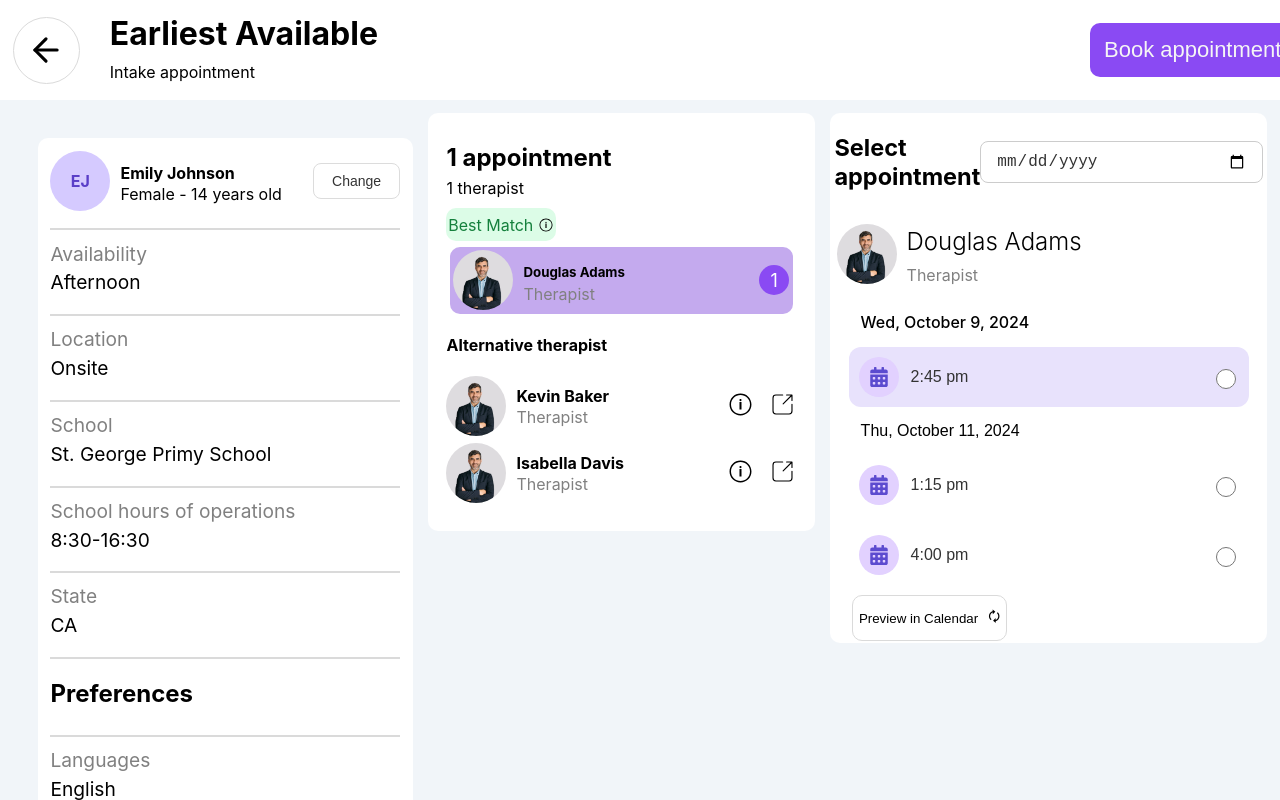
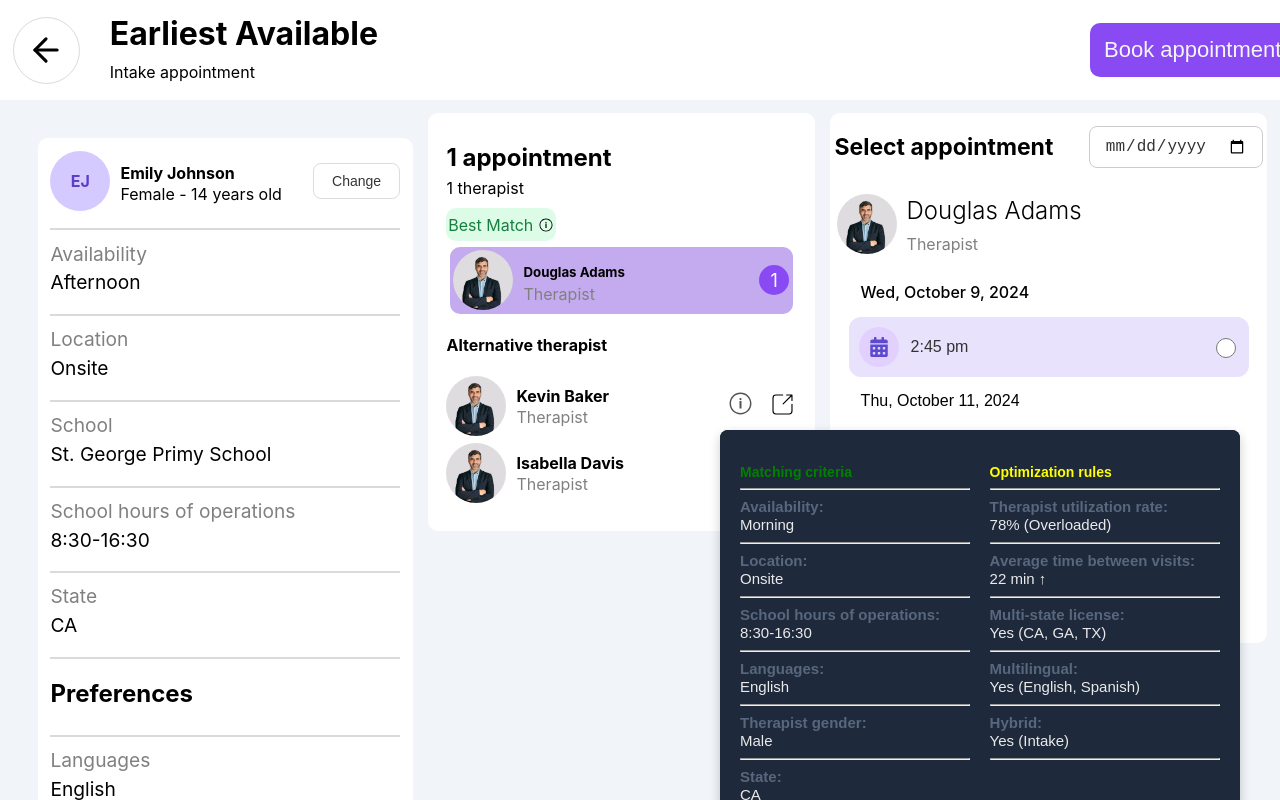
Before and after one commit to Namangarg110/Hazel_New_Frontend, a React (Create React App) app: page /earliestAvailable in a window 1280 px wide. Both pictures are taken after a click on the element 740 px from the left and 406 px from the top of the page. Shown: the top 800 px of the page. Built offline with nearby package versions, Linux system fonts and the light colour scheme.

Commit message:
I Have Create Popup In Earliest Available.js Side

```diff
--- a/src/CSS_Code/EarliestAvailableCSS.css
+++ b/src/CSS_Code/EarliestAvailableCSS.css
@@ -80,12 +80,10 @@
 }
 
 .LeftSide-ContentBox{
+    width: 32%;
     padding: 1%;
-    width: 32%;
+    border-radius: 10px;
     background-color: white;
-    /* margin-top: 2%; */
-    /* margin-left: 2%; */
-    border-radius: 10px;
 }
 
 .UserDetail-Image-Text{
@@ -281,7 +279,10 @@
   outline: none;
   transition: border-color 0.3s, box-shadow 0.3s;
   color: #333;
-  width: 30%;
+}
+
+.SelectAppointment-InputTag .date-input{
+    width: 45%;
 }
 
 /* Input Hover and Focus Styles */
@@ -300,8 +301,9 @@
     padding: 1%;
 }
 
-.SelectAppointment-InputTag h1 {
-    font-size: 23.5px;
+.SelectAppointment-InputTag .SelectAppointmentText {
+    font-size: 23px;
+    width: 100%;
 }
 
 .WithOutBackground-RightSideBox{
@@ -424,3 +426,91 @@
     border: 1px solid #dadada;
     margin-left: 5%;
 }
+
+
+
+
+
+/* Popup CSS Code */
+
+.app {
+  display: flex;
+  align-items: center;
+  justify-content: center;
+  height: 100vh;
+  background-color: #f3f4f6;
+}
+
+.info-icon {
+  cursor: pointer;
+  font-size: 24px;
+  color: #555;
+}
+
+.popup-One {
+  position: absolute;
+  top: 430px;
+  right: 40px;
+  width: 480px;
+  height: 400px;
+  background-color: #1e293b;
+  border-radius: 8px;
+  box-shadow: 0 4px 12px rgba(0, 0, 0, 0.1);
+  color: #eaeaea;
+  font-family: Arial, sans-serif;
+  z-index: 1000;
+  padding: 20px;
+}
+
+.popup-Two {
+  position: absolute;
+  top: 430px;
+  right: 40px;
+  width: 480px;
+  height: 400px;
+  background-color: #1e293b;
+  border-radius: 8px;
+  box-shadow: 0 4px 12px rgba(0, 0, 0, 0.1);
+  color: #eaeaea;
+  font-family: Arial, sans-serif;
+  z-index: 1000;
+  padding: 20px;
+}
+
+.popup-content {
+  display: flex;
+  justify-content: space-between;
+}
+
+.section {
+  width: 48%;
+}
+
+.section-title-Matching {
+  color: green;
+  font-size: 14px;
+  font-weight: bold;
+  margin-bottom: 8px;
+}
+
+.section-title-Optimization{
+    color: yellow;
+    font-size: 14px;
+    font-weight: bold;
+    margin-bottom: 8px;
+}
+
+.section p {
+  font-size: 15px;
+  line-height: 1.2;
+  margin: 4px 0;
+}
+
+.section p span {
+  color: #999;
+  font-weight: normal;
+}
+
+.section p strong {
+  color: #58677d;
+}
--- a/src/Components/EarliestAvailable.js
+++ b/src/Components/EarliestAvailable.js
@@ -1,4 +1,3 @@
-import React from "react";
 import { FiArrowLeft } from "react-icons/fi";
 import "../CSS_Code/EarliestAvailableCSS.css";
 import { useNavigate } from "react-router-dom";
@@ -6,7 +5,7 @@ import photoOne from "../Assests/PhotoOne.jpg";
 import { IoIosInformationCircleOutline } from "react-icons/io";
 import { CiShare1 } from "react-icons/ci";
 import { FaCalendarAlt } from "react-icons/fa";
-
+import React, { useState, useRef, useEffect } from "react";
 
 function EarliestAvailable() {
   const Navigator = useNavigate();
@@ -14,6 +13,28 @@ function EarliestAvailable() {
   function OneStepBackHandler() {
     Navigator(-1);
   }
+
+  // PopUp Side Code
+  const [isPopupVisible, setIsPopupVisible] = useState(false);
+  const popupRef = useRef(null);
+
+  // Toggle pop-up visibility
+  const handleIconClick = () => {
+    setIsPopupVisible(!isPopupVisible);
+  };
+
+  // Hide pop-up when clicking outside
+  useEffect(() => {
+    const handleClickOutside = (event) => {
+      if (popupRef.current && !popupRef.current.contains(event.target)) {
+        setIsPopupVisible(false);
+      }
+    };
+    document.addEventListener("mousedown", handleClickOutside);
+    return () => {
+      document.removeEventListener("mousedown", handleClickOutside);
+    };
+  }, []);
 
   return (
     <div>
@@ -158,9 +179,32 @@ function EarliestAvailable() {
                 </div>
               </div>
               <div className="Two-Icons">
-                <div>
+                <div onClick={handleIconClick} className="info-icon">
                   <IoIosInformationCircleOutline className="Icons" />
                 </div>
+                {isPopupVisible && (
+                  <div className="popup-One" ref={popupRef}>
+                    <div className="popup-content">
+                      <div className="section">
+                        <h3 className="section-title-Matching">Matching criteria</h3> <hr/>
+                        <p><strong>Availability:</strong> <br/> Morning</p> <hr/>
+                        <p><strong>Location:</strong> <br/> Onsite</p> <hr/>
+                        <p><strong>School hours of operations:</strong> <br/> 8:30-16:30</p> <hr/>
+                        <p><strong>Languages:</strong> <br/> English</p> <hr/>
+                        <p><strong>Therapist gender:</strong> <br/> Male</p> <hr/>
+                        <p><strong>State:</strong> <br/> CA</p> <hr/>
+                      </div>
+                      <div className="section">
+                        <h3 className="section-title-Optimization">Optimization rules</h3> <hr/>
+                        <p><strong>Therapist utilization rate:</strong> <br/> 78% (Overloaded)</p> <hr/>
+                        <p><strong>Average time between visits:</strong> <br/> 22 min ↑</p> <hr/>
+                        <p><strong>Multi-state license:</strong> <br/> Yes (CA, GA, TX)</p> <hr/>
+                        <p><strong>Multilingual:</strong> <br/> Yes (English, Spanish)</p> <hr/>
+                        <p><strong>Hybrid:</strong> <br/> No (Intake)</p> <hr/>
+                      </div>
+                    </div>
+                  </div>
+                )}
                 <div>
                   <CiShare1 className="Icons" />
                 </div>
@@ -176,9 +220,32 @@ function EarliestAvailable() {
                 </div>
               </div>
               <div className="Two-Icons">
-                <div>
+                <div onClick={handleIconClick} className="info-icon">
                   <IoIosInformationCircleOutline className="Icons" />
                 </div>
+                {isPopupVisible && (
+                  <div className="popup-Two" ref={popupRef}>
+                    <div className="popup-content">
+                      <div className="section">
+                        <h3 className="section-title-Matching">Matching criteria</h3> <hr/>
+                        <p><strong>Availability:</strong> <br/> Morning</p> <hr/>
+                        <p><strong>Location:</strong> <br/> Onsite</p> <hr/>
+                        <p><strong>School hours of operations:</strong> <br/> 8:30-16:30</p> <hr/>
+                        <p><strong>Languages:</strong> <br/> English</p> <hr/>
+                        <p><strong>Therapist gender:</strong> <br/> Male</p> <hr/>
+                        <p><strong>State:</strong> <br/> CA</p> <hr/>
+                      </div>
+                      <div className="section">
+                        <h3 className="section-title-Optimization">Optimization rules</h3> <hr/>
+                        <p><strong>Therapist utilization rate:</strong> <br/> 78% (Overloaded)</p> <hr/>
+                        <p><strong>Average time between visits:</strong> <br/> 22 min ↑</p> <hr/>
+                        <p><strong>Multi-state license:</strong> <br/> Yes (CA, GA, TX)</p> <hr/>
+                        <p><strong>Multilingual:</strong> <br/> Yes (English, Spanish)</p> <hr/>
+                        <p><strong>Hybrid:</strong> <br/> Yes (Intake)</p> <hr/>
+                      </div>
+                    </div>
+                  </div>
+                )}
                 <div>
                   <CiShare1 className="Icons" />
                 </div>
@@ -190,7 +257,7 @@ function EarliestAvailable() {
 
           <div className="ThirdBoxRightSide">
             <div className="SelectAppointment-InputTag">
-              <h1>Select appointment</h1>
+              <h1 className="SelectAppointmentText">Select appointment</h1>
               <input type="date" id="date" className="date-input" />
             </div>
 
```
Also changed, not shown: src/Core/Popup.js (added, +11 -0 lines).
